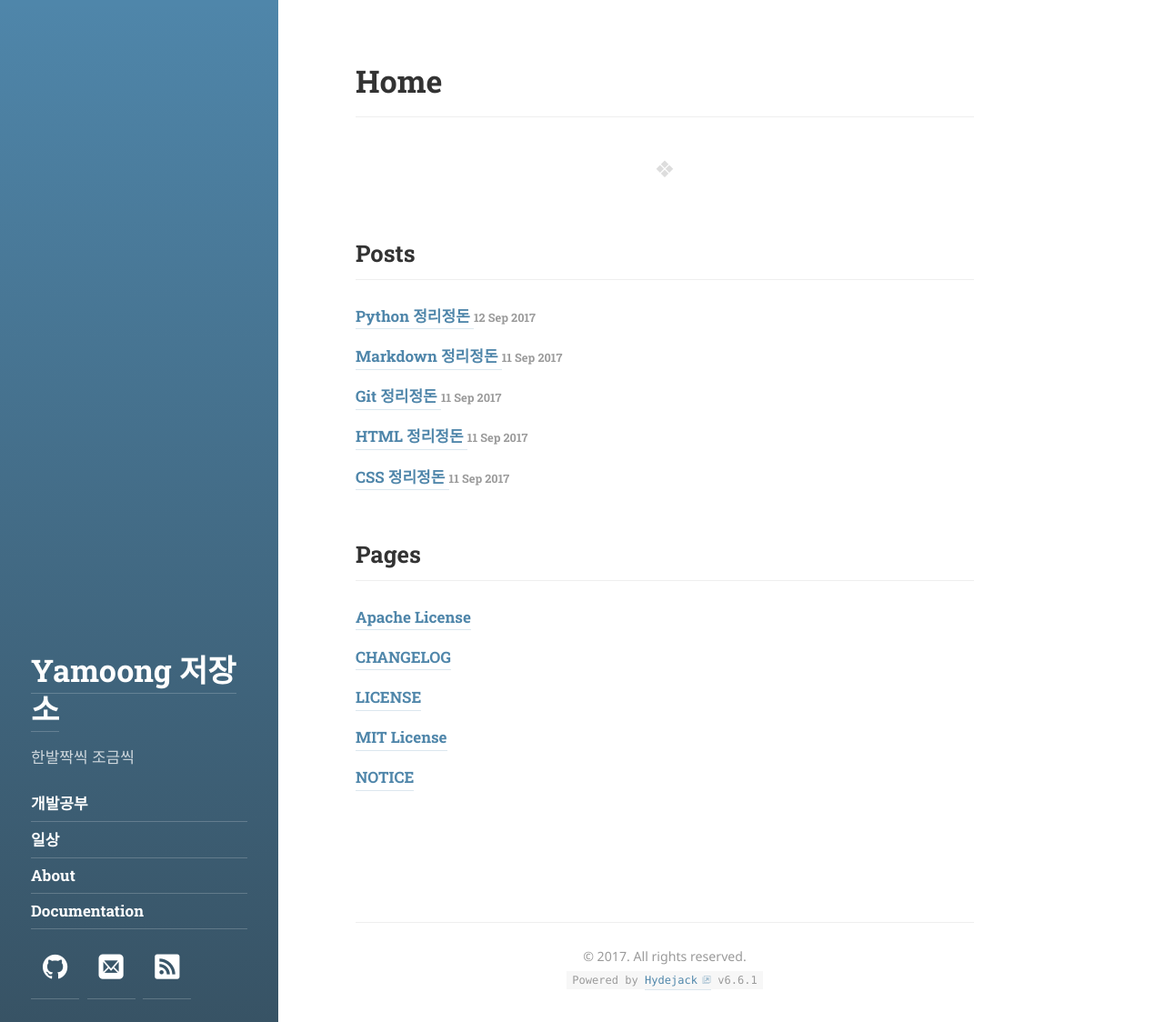
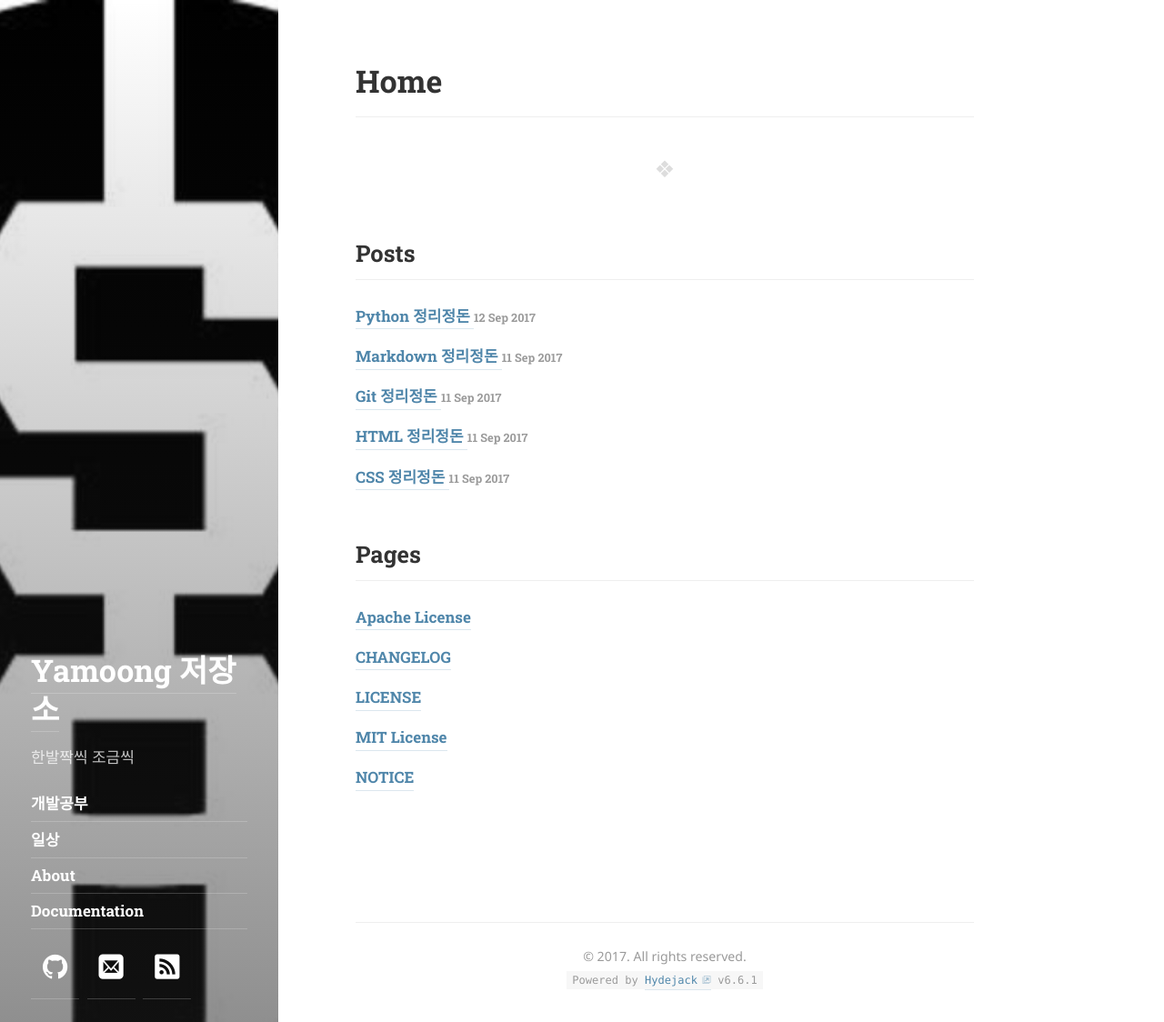
Before and after one commit to gangbok119/gangbok119.github.io, a Jekyll site: the page built from index.md, in a window 1280 px wide and 1124 px high. Shown: the whole window at 91% size. Built offline with Jekyll 4.4.1, drawn with Linux system fonts in a browser that asks for light colours; some web fonts are replaced; the list of posts is cut into pages by our own code.

Commit message:
바탕이미지 바꿔보기

```diff
--- a/_config.yml
+++ b/_config.yml
@@ -26,7 +26,7 @@ author:
   email:             gangbok119@gmail.com
 
 # Fallback image and color
-image:               /hydejack/assets/img/nap.jpg
+image:               /assets/img/nap.jpg
 color:               '#4f86aa'
 
 # The font used for headings. Expects a string that is a valid CSS font-family value.
```
Also changed, not shown: assets/img/nap.jpg.
